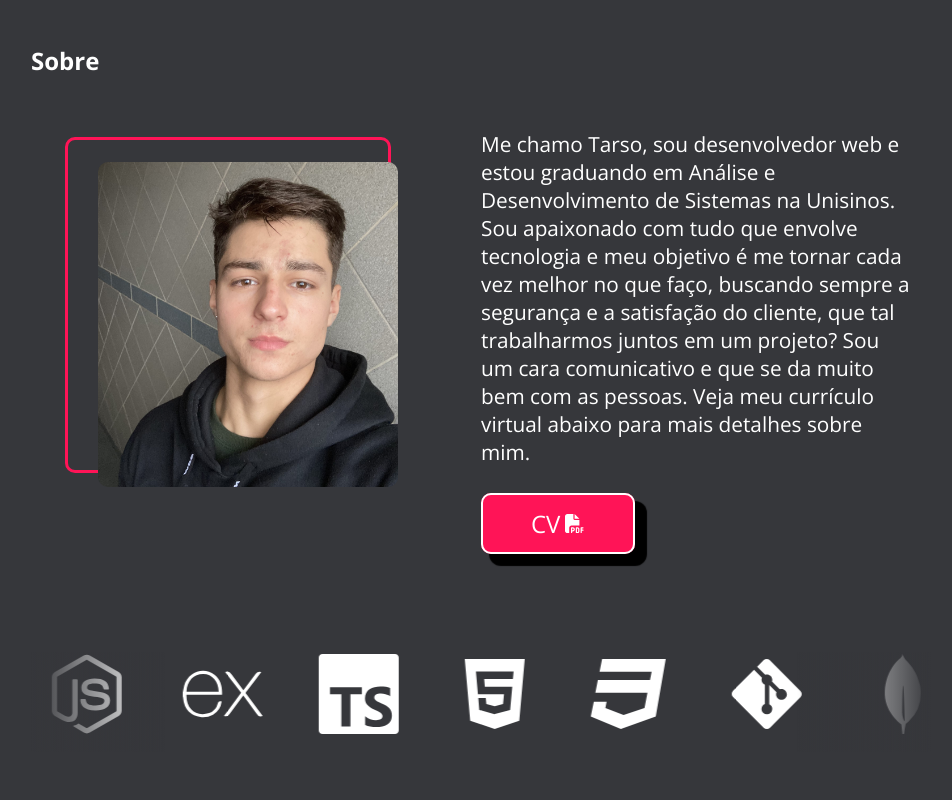
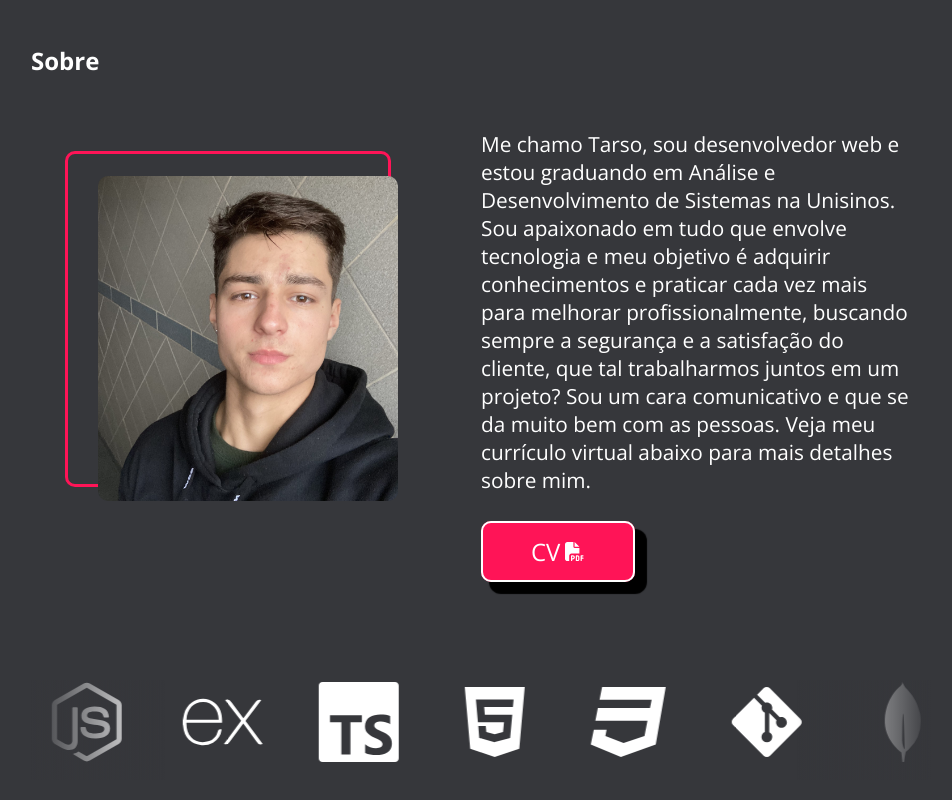
Before and after one commit to TarsoBri/My-Portfolio, a React (Vite) app: page / in a window 1280 px wide. Shown: the part 2876-3676 px from the top of the page, without its empty margins (159-1111 px from the left). Built offline with nearby package versions, Linux system fonts and the light colour scheme.

Commit message:
Version 2.5

```diff
--- a/src/components/About/About.tsx
+++ b/src/components/About/About.tsx
@@ -44,12 +44,13 @@ const About = () => {
           <div className="about_texts">
             <p>
               Me chamo Tarso, sou desenvolvedor web e estou graduando em Análise
-              e Desenvolvimento de Sistemas na Unisinos. Sou apaixonado com tudo
-              que envolve tecnologia e meu objetivo é me tornar cada vez melhor
-              no que faço, buscando sempre a segurança e a satisfação do
-              cliente, que tal trabalharmos juntos em um projeto? Sou um cara
-              comunicativo e que se da muito bem com as pessoas. Veja meu
-              currículo virtual abaixo para mais detalhes sobre mim.
+              e Desenvolvimento de Sistemas na Unisinos. Sou apaixonado em tudo
+              que envolve tecnologia e meu objetivo é adquirir conhecimentos e
+              praticar cada vez mais para melhorar profissionalmente, buscando
+              sempre a segurança e a satisfação do cliente, que tal trabalharmos
+              juntos em um projeto? Sou um cara comunicativo e que se da muito
+              bem com as pessoas. Veja meu currículo virtual abaixo para mais
+              detalhes sobre mim.
             </p>
             <a href="/Currículo Tarso.pdf" download="Currículo de Tarso Bri">
               CV
```
